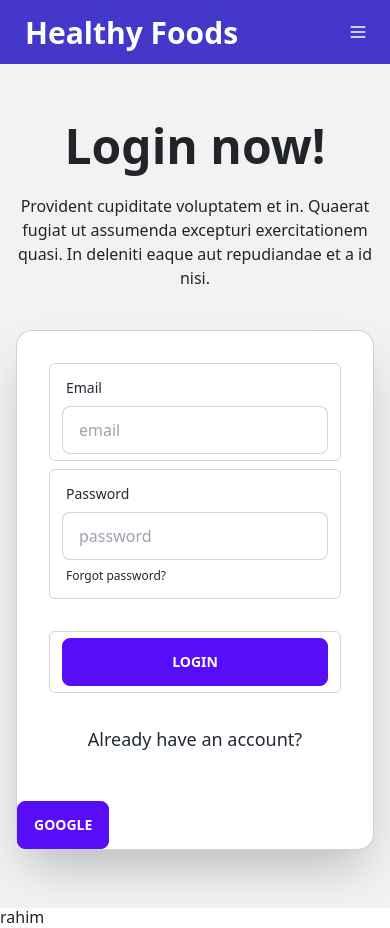
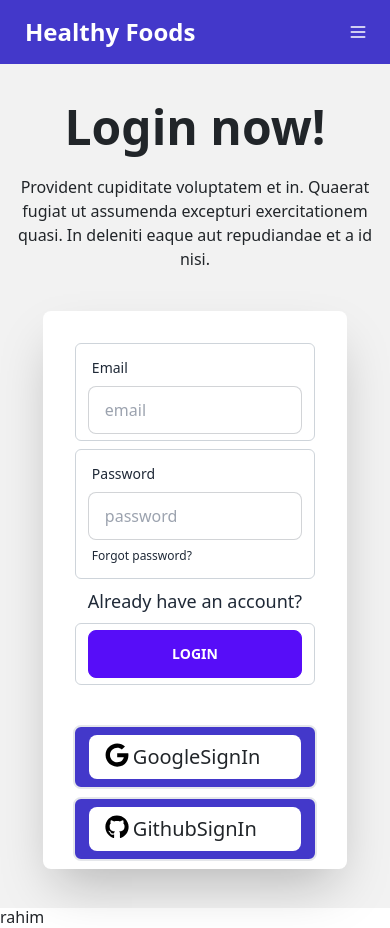
Before and after one commit to Sahjalal1/chef-recipe-hunter-client-side-, a React (Vite) app: page /login in a window 390 px wide. Built offline with nearby package versions, Linux system fonts and the light colour scheme; no server answers.

Commit message:
hide firebase config

```diff
--- /dev/null
+++ b/src/PrivateRoute/PrivateRoute.jsx
@@ -0,0 +1,22 @@
+import React, { useContext } from 'react';
+import { AuthContext } from '../Providers/AuthProviders';
+import { Navigate, useLocation } from 'react-router-dom';
+
+const PrivateRoute = ({ children }) => {
+
+    const { user, loading } = useContext(AuthContext);
+    const location = useLocation()
+
+    if (loading) {
+        return <progress className="progress w-56"></progress>
+    }
+
+    if (user) {
+        return children;
+    }
+
+    return <Navigate state={{ from: location }} to="/login" replace></Navigate>
+
+};
+
+export default PrivateRoute;
--- a/src/firebase/firebase.config.js
+++ b/src/firebase/firebase.config.js
@@ -4,13 +4,14 @@ import { initializeApp } from "firebase/app";
 // https://firebase.google.com/docs/web/setup#available-libraries
 
 // Your web app's Firebase configuration
+console.log('environment variable', import.meta.env.VITE_PASS)
 const firebaseConfig = {
-  apiKey: "AIzaSyDg1b13ufT__tIKd0WDqN3cn4a189BOvsQ",
-  authDomain: "chfes-auth-provider.firebaseapp.com",
-  projectId: "chfes-auth-provider",
-  storageBucket: "chfes-auth-provider.appspot.com",
-  messagingSenderId: "1059049081253",
-  appId: "1:1059049081253:web:148dd3389401e5f952804c"
+  apiKey: import.meta.env.VITE_APIKEY,
+  authDomain: import.meta.env.VITEA_AUTHDOMAIN,
+  projectId: import.meta.env.VITE_PROJECTID,
+  storageBucket: import.meta.env.VITE_STORAGEBUCKET,
+  messagingSenderId: import.meta.env.VITE_MESSAGINGSENDERID,
+  appId: import.meta.env.VITE_APPID
 };
 
 // Initialize Firebase
--- a/src/pages/Home/Login/Login.jsx
+++ b/src/pages/Home/Login/Login.jsx
@@ -1,10 +1,31 @@
 import React, { useContext } from 'react';
-import { Link } from 'react-router-dom';
+import { Link, useLocation, useNavigate } from 'react-router-dom';
+import { AuthContext } from '../../../Providers/AuthProviders';
+import { FaGithub, FaGoogle } from 'react-icons/fa';
+import { GithubAuthProvider, GoogleAuthProvider, getAuth, signInWithPopup } from "firebase/auth";
+import app from '../../../firebase/firebase.config';
+import { ToastContainer, toast } from 'react-toastify';
+
+
 
 const Login = () => {
 
+    const { signIn } = useContext(AuthContext)
+    const auth = getAuth(app);
+    const googleProvider = new GoogleAuthProvider()
+    const githubProvider = new GithubAuthProvider()
 
-    const rahim = e => {
+    const location = useLocation()
+    const from = location.state?.from?.pathname || '/';
+
+    const navigate = useNavigate()
+
+    const toastify = (check, oast) => {
+        check ? toast.success(oast, { position: "top-center", autoClose: 5000, hideProgressBar: false, closeOnClick: true, pauseOnHover: true, draggable: true, progress: undefined, theme: "dark", }) : toast.error(oast, { position: "top-center", autoClose: 5000, hideProgressBar: false, closeOnClick: true, pauseOnHover: true, draggable: true, progress: undefined, theme: "dark", })
+
+    }
+
+    const  handleOnSubmit= e => {
         e.preventDefault();
         const form = e.target;
         const email = form.email.value;
@@ -14,35 +35,51 @@ const Login = () => {
             .then(result => {
                 const loggedUser = result.user;
                 console.log(loggedUser)
-                alert('suc')
+                toastify(true, "Login Successful")
                 form.reset()
+                navigate(from)
 
             })
             .catch(error => {
-                alert(error)
+                toastify(true, error)
             })
     }
 
-    const handleGoogleSignIn = () =>{
-        signInWithGoogle()
-        .then(result => {
-            const loggedUser = result.user;
-            console.log(loggedUser)
+    const handleGoogleSignIn = () => {
 
-        })
-        .catch(error => {
-            alert(error)
-        })
+        signInWithPopup(auth, googleProvider)
+            .then(result => {
+                const user = result.user;
+                toastify(true, "Login Successful")
+                navigate(from)
+            })
+            .catch(error => {
+                console.log('error', error.message)
+            })
     }
+
+    const handleGithubSingIn = () => {
+        signInWithPopup(auth, githubProvider)
+            .then(result => {
+                const user = result.user;
+                console.log(user);
+                toastify(true, "Login Successful")
+                navigate(from)
+            })
+            .catch(error => {
+                console.log('error', error.message)
+            })
+    }
+
     return (
         <div className="hero min-h-screen bg-base-200">
-            <div className="hero-content flex-col ">
+            <div className="hero-content lg:w-[500px] flex-col ">
                 <div className="text-center lg:text-left">
                     <h1 className="text-5xl font-bold">Login now!</h1>
                     <p className="py-6">Provident cupiditate voluptatem et in. Quaerat fugiat ut assumenda excepturi exercitationem quasi. In deleniti eaque aut repudiandae et a id nisi.</p>
                 </div>
-                <div className="card flex-shrink-0 w-full max-w-sm shadow-2xl bg-base-100">
-                    <form onSubmit={rahim} className="card-body">
+                <div className="w-[85%] shadow-2xl bg-base-100 rounded-lg">
+                    <form onSubmit={handleOnSubmit} className="card-body">
                         <div className="form-control">
                             <label className="label">
                                 <span className="label-text">Email</span>
@@ -58,15 +95,30 @@ const Login = () => {
                                 <a href="#" className="label-text-alt link link-hover">Forgot password?</a>
                             </label>
                         </div>
-                        <div className="form-control mt-6">
+                        <div className='mx-auto'>
+                            <Link to="/register" className="label-text-alt link link-hover text-lg">Already have an account?</Link>
+                        </div>
+                        <div className="form-control">
                             <button className="btn btn-primary">Login</button>
+                            <ToastContainer
+                                position="top-center"
+                                autoClose={5000}
+                                hideProgressBar={false}
+                                newestOnTop={false}
+                                closeOnClick
+                                rtl={false}
+                                pauseOnFocusLoss
+                                draggable
+                                pauseOnHover
+                                theme="light"
+                            />
                         </div>
                     </form>
-                    <div className='mx-auto mb-5 '>
-                        <Link to="/register" className="label-text-alt link link-hover text-lg">Already have an account?</Link>
+                    <div className='flex justify-between items-center w-[80%] mx-auto border-2 text-xl my-2  rounded-lg py-2 px-2 bg-indigo-700'>
+                        <button className='w-[95%] mx-auto bg-white flex gap-1 rounded-lg py-2 px-3' onClick={handleGoogleSignIn}> <FaGoogle className='text-black w-6 h-6 p2'></FaGoogle>GoogleSignIn</button>
                     </div>
-                    <div>
-                        <button onClick={handleGoogleSignIn} className='btn btn-primary'>Google</button>
+                    <div className='flex justify-between items-center  w-[80%] mx-auto border-2 text-xl my-2  rounded-lg py-2 px-2 bg-indigo-700'>
+                        <button onClick={handleGithubSingIn} className='w-[95%] mx-auto bg-white flex gap-1 rounded-lg py-2 px-3' > <FaGithub className='text-black w-6 h-6 p2'></FaGithub>GithubSignIn</button>
                     </div>
                 </div>
             </div>
--- a/src/pages/Shared/Header/Header.jsx
+++ b/src/pages/Shared/Header/Header.jsx
@@ -1,40 +1,57 @@
-import React from 'react';
+import React, { useContext } from 'react';
 import './Header.css'
 import { Link, NavLink } from 'react-router-dom';
+import { AuthContext } from '../../../Providers/AuthProviders';
 
 const Header = () => {
+
+    const { user, logOut } = useContext(AuthContext)
+
     return (
-        <div className="navbar text-white bg-indigo-700 lg:px-32">
-            <div className="navbar-start">
-                <Link to="/" className="btn btn-ghost normal-case text-3xl">Healthy Foods</Link>
+        <div className="navbar  bg-indigo-700 lg:px-32">
+            <div className="navbar-start text-white">
+                <Link to="/" className="btn btn-ghost normal-case text-2xl lg:text-3xl">Healthy Foods</Link>
             </div>
-            <div className="navbar-center hidden lg:flex">
+            <div className="navbar-center hidden lg:flex text-white">
                 <ul className="menu menu-horizontal px-1 lg:flex lg:gap-4 lg:mr-10">
                     <NavLink to='/'>Home</NavLink>
                     <NavLink to='/blog'>Blog</NavLink>
-                    <NavLink to='/login'>login</NavLink>
-                    <NavLink to='/registration'>Registration</NavLink>
+
+                    {
+                        user && <div className="w-10 rounded-full">
+                            <img src="/images/stock/photo-1534528741775-53994a69daeb.jpg" />
+                        </div>
+                    }
+                    {
+                        user ? <button onClick={() => logOut()}>logout</button> : <nav className='flex gap-3'>
+                            <NavLink to='/login'><button>login</button></NavLink>
+                            <NavLink to='/registration'>Registration</NavLink>
+                        </nav>
+                    }
                 </ul>
-                {/* {
+            </div>
+            <div className="navbar-end ">
+                {
                     user && <div className="w-10 rounded-full">
                         <img src="/images/stock/photo-1534528741775-53994a69daeb.jpg" />
                     </div>
-                } */}
-                {/* {
-                    user ? <button>Logout</button> : <NavLink to='/login'><button>login</button></NavLink>
-                } */}
-            </div>
-            <div className="navbar-end ">
+                }
                 <div className="dropdown dropdown-end">
                     <label tabIndex={0} className="btn btn-ghost btn-circle avatar lg:hidden">
-                        <button> <svg xmlns="http://www.w3.org/2000/svg" fill="none" viewBox="0 0 24 24" className="inline-block w-5 h-5 stroke-current"><path strokeLinecap="round" strokeLinejoin="round" strokeWidth="2" d="M4 6h16M4 12h16M4 18h16"></path></svg></button>
+                        <button className='text-white'> <svg xmlns="http://www.w3.org/2000/svg" fill="none" viewBox="0 0 24 24" className="inline-block w-5 h-5 stroke-current"><path strokeLinecap="round" strokeLinejoin="round" strokeWidth="2" d="M4 6h16M4 12h16M4 18h16"></path></svg></button>
                     </label>
                     <ul tabIndex={0} className="mt-3 p-2 shadow menu menu-compact dropdown-content bg-base-100 rounded-box w-52">
                         <NavLink to='/'>Home</NavLink>
                         <NavLink to='/blog'>Blog</NavLink>
-                        <NavLink to='/login'>login</NavLink>
-                        <NavLink to='/registration'>Registration</NavLink>
+                        {
+                            user ? <button onClick={() => logOut()}>logout</button> : <nav className='flex gap-3'>
+                                <NavLink to='/login'><button>login</button></NavLink>
+                                <NavLink to='/registration'>Registration</NavLink>
+                            </nav>
+                        }
+
                     </ul>
+
                 </div>
             </div>
 
--- a/src/routers/Routers.jsx
+++ b/src/routers/Routers.jsx
@@ -5,6 +5,7 @@ import Blog from "../pages/Home/Blog/Blog";
 import Login from "../pages/Home/Login/Login";
 import Registration from "../pages/Home/Registration/Register";
 import ChefDetails from "../pages/Home/ChefDetails/ChefDetails";
+import PrivateRoute from "../PrivateRoute/PrivateRoute";
 
 
 
@@ -32,7 +33,7 @@ const router = createBrowserRouter([
             },
             {
                 path: '/chefDetails/:id',
-                element: <ChefDetails></ChefDetails>,
+                element: <PrivateRoute><ChefDetails></ChefDetails></PrivateRoute>,
                 loader:({params}) => fetch(`http://localhost:5000/chefs/${params.id}`),
 
             }
```
Also changed, not shown: src/Providers/AuthProviders.jsx (+13 -3 lines), src/pages/Home/Registration/Register.jsx (+20 -12 lines).
